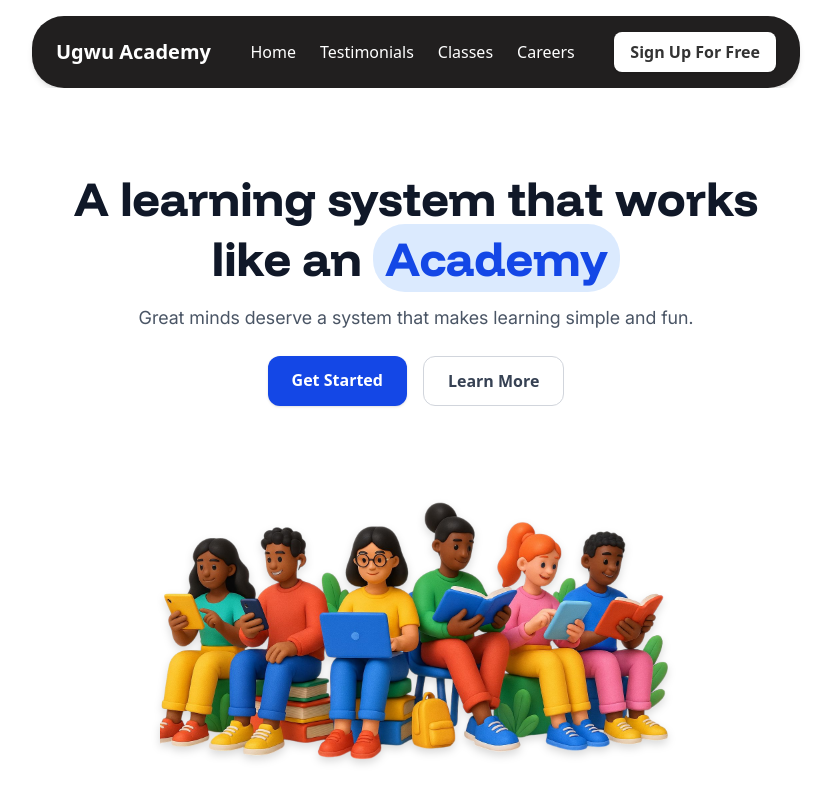
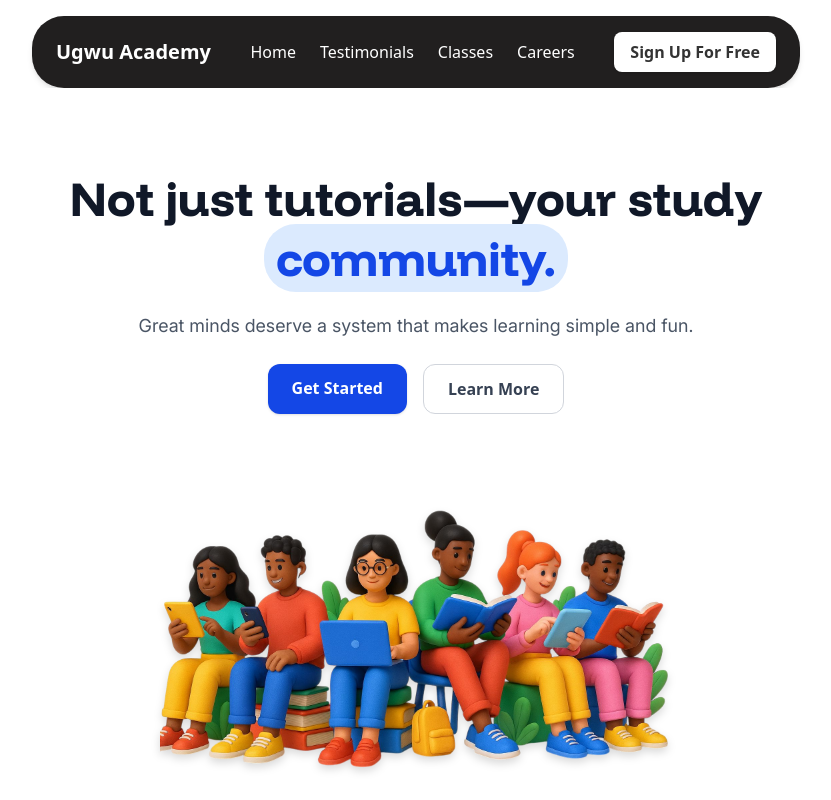
Before and after one commit to Mr2-hex/ugwu-tutorials, a React (Vite) app: page / in a window 1280 px wide. Shown: the top 800 px of the page, without its empty margins (224-1055 px from the left). Built offline with nearby package versions, Linux system fonts and the light colour scheme.

Commit message:
Changed Hero Section Text

```diff
--- a/src/components/HeroSection.jsx
+++ b/src/components/HeroSection.jsx
@@ -5,13 +5,13 @@ const HeroSection = () => {
     <section className="relative bg-white">
       <div className="max-w-3xl mx-auto px-6 text-center py-20">
         {/* Hero Text */}
-        <h1 className="font-funnel text-5xl font-bold leading-tight text-gray-900">
-          A learning system that works like an{" "}
+        <h1 className="font-funnel text-5xl text-center font-bold leading-tight text-gray-900">
+          Not just tutorials—your study{" "}
           <span className="bg-blue-100 text-blue-700 px-3 py-1 rounded-4xl ">
-            Academy
+            community.{" "}
           </span>
         </h1>
-        <p className="mt-4 text-lg text-gray-600 font-inter">
+        <p className="mt-6 text-lg text-gray-600 font-inter">
           Great minds deserve a system that makes learning simple and fun.
         </p>
 
```
